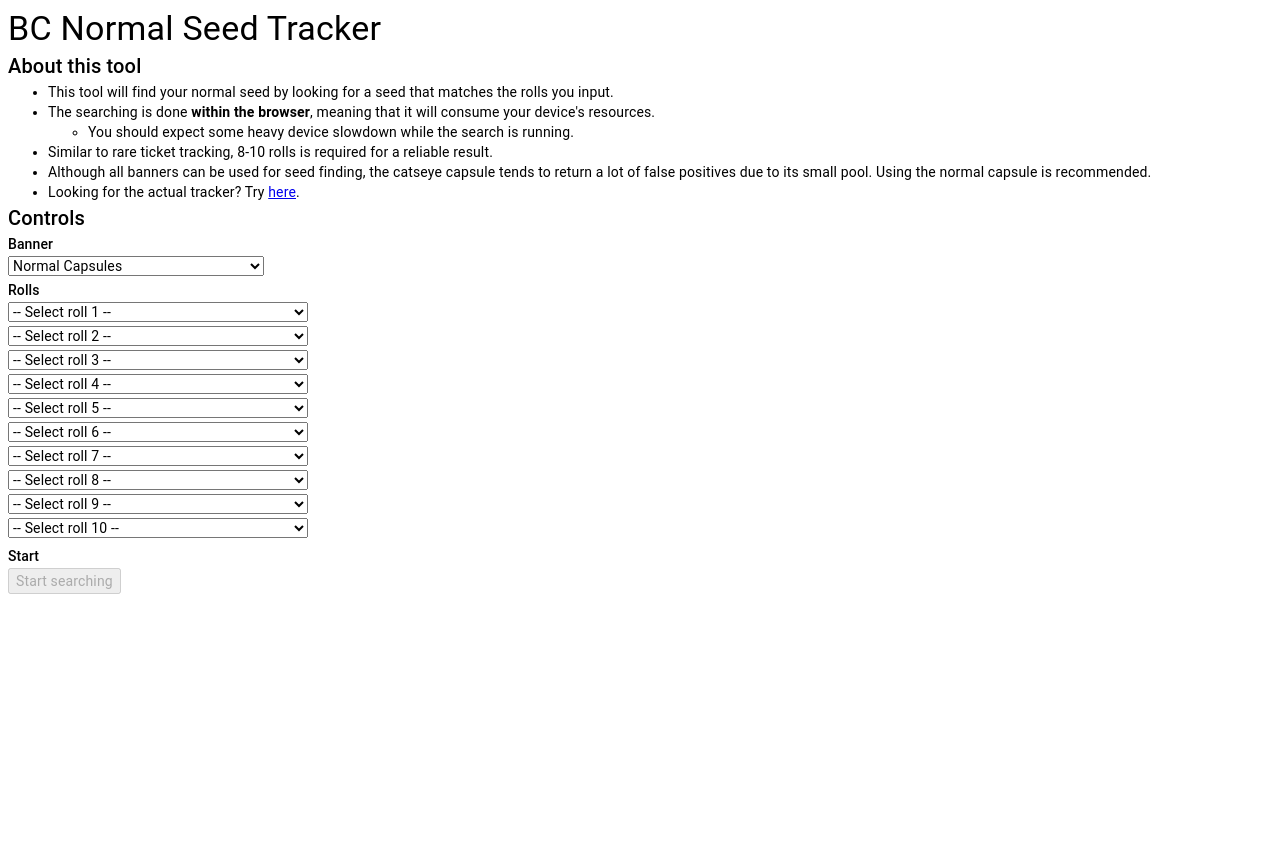
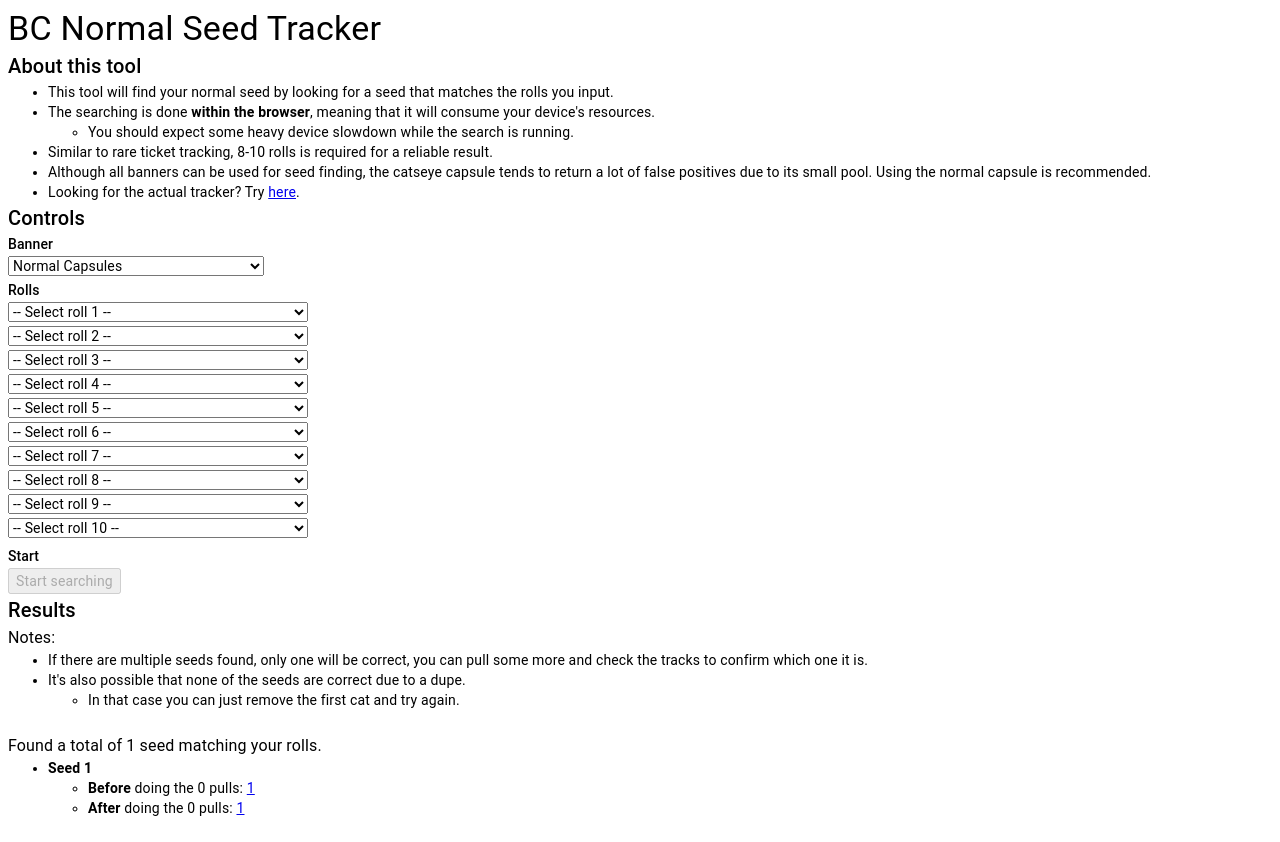
Before and after one commit to ampuri/bc-normal-seed-tracking, a React app: page /#/finder in a window 1280 px wide. Before the commit the page ends 800 px from the top, so only its background shows below. Built offline with nearby package versions, Linux system fonts and the light colour scheme.

Commit message:
QOL changes

```diff
--- a/src/FinderPage.tsx
+++ b/src/FinderPage.tsx
@@ -18,6 +18,10 @@ const Styles = styled.div`
     font-size: 0.875rem;
     line-height: 1.43;
     letter-spacing: 0.01071em;
+  }
+
+  strong {
+    font-weight: bold;
   }
 `;
 
@@ -54,7 +58,7 @@ const FinderPage = () => {
   }[banner];
   const bannerPool = bannerObj.pools.flatMap((pool) => pool.units);
 
-  const [progresses, setProgresses] = useState<number[]>([]);
+  const [progresses, setProgresses] = useState<number[]>([100]);
   const setWorkerProgress = (worker: number, progress: number) => {
     setProgresses((prevProgresses) => [
       ...prevProgresses.slice(0, worker),
@@ -62,7 +66,7 @@ const FinderPage = () => {
       ...prevProgresses.slice(worker + 1),
     ]);
   };
-  const [seedsFound, setSeedsFound] = useState<number[]>([]);
+  const [seedsFound, setSeedsFound] = useState<number[]>([1]);
   const isSearching = progresses.length > 0 && progresses.some((p) => p < 100);
   const startedAndFinishedSearching = progresses.length > 0 && !isSearching;
 
@@ -215,6 +219,8 @@ const FinderPage = () => {
             workerProgresses={progresses}
             seedsFound={seedsFound}
             isSearching={isSearching}
+            bannerData={bannerObj}
+            numPulls={userRolls.filter(Boolean).length}
           />
         </>
       )}
--- a/src/FinderResults.tsx
+++ b/src/FinderResults.tsx
@@ -1,6 +1,11 @@
 import styled from "@emotion/styled";
 import { Typography } from "@mui/material";
 import React from "react";
+import { BannerData, NormalBannerPlusData } from "./utils/bannerData";
+import {
+  generateRollsLightweight,
+  getTrackUrlWithSeedQueryParam,
+} from "./utils/seed";
 
 const ProgressBarContainer = styled.div`
   width: 100%;
@@ -26,14 +31,19 @@ const FinderResults = ({
   workerProgresses,
   seedsFound,
   isSearching,
+  bannerData,
+  numPulls,
 }: {
   workerProgresses: number[];
   seedsFound: number[];
   isSearching: boolean;
+  bannerData: BannerData;
+  numPulls: number;
 }) => {
   if (seedsFound.length > 200) {
     seedsFound = seedsFound.slice(0, 200);
   }
+  const usedSuperfelineBanner = bannerData === NormalBannerPlusData;
   return isSearching ? (
     <div>
       <Typography variant="body1">Searching...</Typography>
@@ -51,27 +61,20 @@ const FinderResults = ({
       })}
     </div>
   ) : (
-    <div>
+    <div style={{ marginBottom: "24px" }}>
       {seedsFound.length > 0 ? (
         <>
           <Typography variant="body1">
             Notes:
             <ul>
               <li>
-                These seeds are from{" "}
-                <strong style={{ fontWeight: "bold", fontSize: "inherit" }}>
-                  before the pulls you entered above
-                </strong>
-                . Please use your pulls above to verify that the seed is correct
-                by using the tracker, and then update your seed accordingly.
-              </li>
-              <li>
-                Only one of these seeds will be correct, you can pull some more
-                and check the tracks to confirm which one it is.
+                If there are multiple seeds found, only one will be correct, you
+                can pull some more and check the tracks to confirm which one it
+                is.
               </li>
               <li>
                 It's also possible that none of the seeds are correct due to a
-                dupe.{" "}
+                dupe.
                 <ul>
                   <li>
                     In that case you can just remove the first cat and try
@@ -82,16 +85,56 @@ const FinderResults = ({
             </ul>
             <br />
             Found a total of {seedsFound.length} seed
-            {seedsFound.length > 1 && "s"} matching your rolls.
+            {seedsFound.length > 1 && "s"} matching your rolls.{" "}
           </Typography>
           <ul>
-            {seedsFound.map((seed) => {
-              const searchParams = new URLSearchParams(window.location.search);
-              searchParams.set("seed", seed.toString());
-              const trackLink = `?${searchParams.toString()}#`;
+            {seedsFound.map((seed, i) => {
+              const [seedAfterRolls, nextRollIsReroll] =
+                generateRollsLightweight(seed, numPulls, bannerData);
               return (
                 <li>
-                  {seed}: <a href={trackLink}>Track link for {seed}</a>
+                  <strong>Seed {i + 1}</strong>
+                  <ul>
+                    <li>
+                      <strong>Before</strong> doing the {numPulls} pulls:{" "}
+                      <a
+                        href={getTrackUrlWithSeedQueryParam(
+                          seed,
+                          usedSuperfelineBanner
+                        )}
+                      >
+                        {seed}
+                      </a>
+                    </li>
+                    <li>
+                      <strong>After</strong> doing the {numPulls} pulls:{" "}
+                      <a
+                        href={getTrackUrlWithSeedQueryParam(
+                          seedAfterRolls,
+                          usedSuperfelineBanner
+                        )}
+                      >
+                        {seedAfterRolls}
+                      </a>
+                    </li>
+                    {nextRollIsReroll && (
+                      <li>
+                        <strong>Important:</strong> For this seed, the next roll
+                        is detected to be a <i>dupe track switch</i>.
+                        <ul>
+                          <li>
+                            The tracker <i>doesn't account for this</i> if you
+                            use the <strong>After</strong> link, so it will
+                            incorrectly show you proceeding along track A.
+                          </li>
+                          <li>
+                            Instead, you should use the <strong>Before</strong>{" "}
+                            link and update your seed manually.
+                          </li>
+                        </ul>
+                      </li>
+                    )}
+                  </ul>
                 </li>
               );
             })}
--- a/src/Page.tsx
+++ b/src/Page.tsx
@@ -24,7 +24,6 @@ const Page = () => {
   );
   superfelineToggledQueryParams.set("sf", (!superfeline).toString());
   const superfelineToggledUrl = `?${superfelineToggledQueryParams.toString()}`;
-
   return (
     <Styles>
       <Typography variant="h4">BC Normal Seed Tracker</Typography>
@@ -74,10 +73,13 @@ const Page = () => {
         Currently showing Normal Capsules
         {superfeline ? "+ (with Superfeline)" : ""}
       </Typography>
-      <a href={superfelineToggledUrl}>
+      <button
+        type="button"
+        onClick={() => (window.location.href = superfelineToggledUrl)}
+      >
         Switch to Normal Capsules
         {!superfeline ? "+ (with Superfeline)" : ""}
-      </a>
+      </button>
       <Typography variant="body1">&nbsp;</Typography>
       <RollTable />
     </Styles>
--- a/src/utils/seed.tsx
+++ b/src/utils/seed.tsx
@@ -59,6 +59,56 @@ const getUnit = ({
   return [seedMod, units[seedMod]];
 };
 
+export const getTrackUrlWithSeedQueryParam = (
+  seed: number,
+  superfeline: boolean
+) => {
+  const queryParams = new URLSearchParams(window.location.search);
+  queryParams.set("seed", seed.toString());
+  if (superfeline) {
+    queryParams.set("sf", superfeline.toString());
+  }
+  return `?${queryParams.toString()}#`;
+};
+
+export const generateRollsLightweight = (
+  seed: number,
+  numRolls: number,
+  banner: BannerData
+): [number, boolean] => {
+  let lastRoll = "";
+  let finalRollSeed = 0;
+  let finalRollIsReroll = false;
+  // Roll to numRolls + 1 to check if the next one is a rare dupe,but return the seed at numRolls
+  for (let i = 0; i < numRolls + 1; i++) {
+    if (i === numRolls) {
+      finalRollSeed = seed;
+    }
+    seed = advanceSeed(seed);
+    const rarity = getRarity({ seed, banner });
+
+    seed = advanceSeed(seed);
+    let [unitId, unitName] = getUnit({ seed, rarity, banner });
+    if (unitName === lastRoll && banner.pools[rarity].reroll) {
+      if (i === numRolls) {
+        finalRollIsReroll = true;
+      }
+      seed = advanceSeed(seed);
+      const [_, rerolledUnitName] = getUnit({
+        seed,
+        rarity,
+        removedIndex: unitId,
+        banner,
+      });
+      lastRoll = rerolledUnitName;
+    } else {
+      lastRoll = unitName;
+    }
+  }
+
+  return [finalRollSeed, finalRollIsReroll];
+};
+
 const generateRolls = (seed: number, numRolls: number, banner: BannerData) => {
   const rolls: Roll[] = [];
 
```
